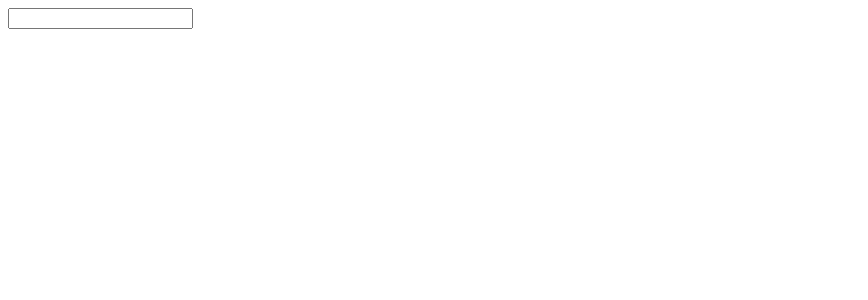
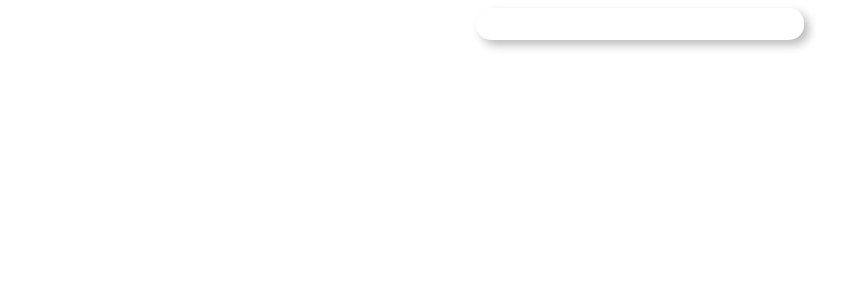
Before and after one commit to axelOngaro/video-browser, a Vue app: page / in a window 1280 px wide. Shown: the top 300 px of the page, without its empty margins (0-868 px from the left). Built offline with nearby package versions, Linux system fonts and the light colour scheme.

Commit message:
Added a bit of styling to SearchBar, App, VideoList, VideoListItem

```diff
--- a/src/App.vue
+++ b/src/App.vue
@@ -40,3 +40,11 @@ export default {
   },
 };
 </script>
+
+<style scoped>
+div {
+  display: flex;
+  align-items: center;
+  flex-direction: column;
+}
+</style>
--- a/src/components/SearchBar.vue
+++ b/src/components/SearchBar.vue
@@ -15,4 +15,17 @@ export default {
 };
 </script>
 
-<style lang="stylus" scoped></style>
+<style scoped>
+div {
+  width: 50%;
+}
+input {
+  width: 50%;
+  height: 30px;
+  border: none;
+  border-radius: 15px;
+  padding-left: 10px;
+
+  box-shadow: rgb(189, 188, 188) 5px 5px 10px;
+}
+</style>
--- a/src/components/VideoList.vue
+++ b/src/components/VideoList.vue
@@ -17,4 +17,13 @@ export default {
 };
 </script>
 
-<style lang="stylus" scoped></style>
+<style scoped>
+ul {
+  list-style: none;
+  font-family: Arial, Helvetica, sans-serif;
+  height: 50vh;
+  display: flex;
+  flex-direction: column;
+  justify-content: space-around;
+}
+</style>
--- a/src/components/VideoListItem.vue
+++ b/src/components/VideoListItem.vue
@@ -12,3 +12,4 @@ export default {
   },
 };
 </script>
+<style scoped></style>
```
